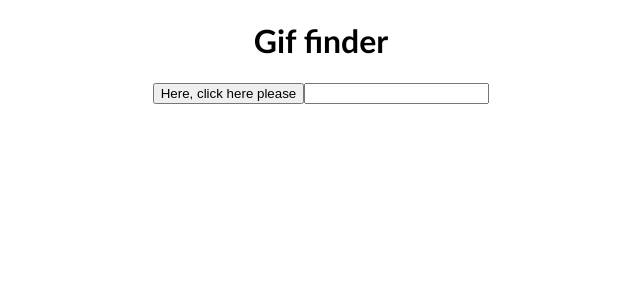
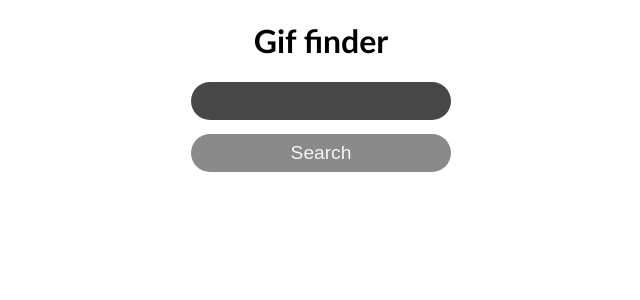
Before and after one commit to rafabo7/gif-app, a React (Vite) app in the folder gif-app/: page / in a window 1280 px wide. Shown: the top 300 px of the page, without its empty margins (319-959 px from the left). Built offline with nearby package versions, Linux system fonts and the light colour scheme.

Commit message:
Add styles to inputs

```diff
--- /dev/null
+++ b/gif-app/src/InputGroup.css
@@ -0,0 +1,43 @@
+.search-section {
+    display: flex;
+    flex-direction: column;
+    max-width: 260px;
+    gap: 14px;
+    margin: 0 auto;
+}
+
+.search-section input {
+    border: unset;
+    font-size: 1.2rem;
+    background-color: rgb(71, 71, 71);
+    color: whitesmoke;
+    text-align: center;
+    padding: 8px 14px;
+    border-radius: 20px;
+}
+
+.search-section input:focus {
+    opacity: .9;
+    outline: unset;
+}
+
+.search-section button {
+    border: unset;
+    font-size: 1.2rem;
+    background-color: rgb(138, 138, 138);
+    color: whitesmoke;
+    text-align: center;
+    padding: 8px 14px;
+    border-radius: 20px;
+}
+
+.search-section button:hover {
+    opacity: .8;
+    outline: unset;
+
+}
+.search-section button:focus {
+    opacity: .8;
+    outline: unset;
+
+}
--- a/gif-app/src/InputGroup.jsx
+++ b/gif-app/src/InputGroup.jsx
@@ -1,4 +1,5 @@
 import { useState } from "react"
+import './InputGroup.css'
 
  export function InputGroup ({onSearch}) {
 
@@ -12,8 +13,8 @@ import { useState } from "react"
 
     return (
         <section className="search-section">
-            <button onClick={() => onSearch(search)}>Here, click here please</button>
             <input type="text" name="search" id="search-input" onChange={(e) => handleSearch(e)} />
+            <button onClick={() => onSearch(search)}>Search</button>
         </section>
 
     )
```
